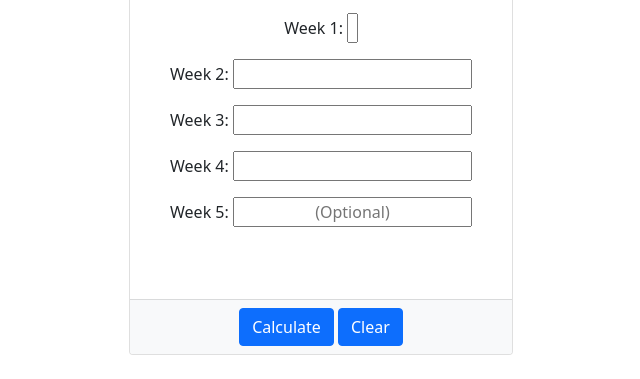
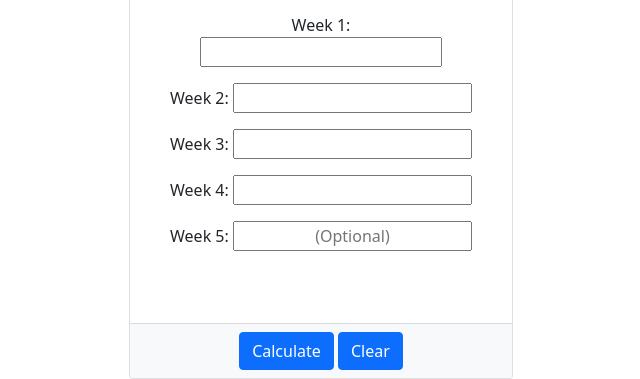
Before and after one commit to ChristianAveryLimbrick/Loop-Money-Tracker.github.io, a plain HTML site: page index.html in a window 1280 px wide. Shown: the part 662-1041 px from the top of the page, without its empty margins (319-959 px from the left). Before the commit the page ends 1017 px from the top, so only its background shows below. Drawn offline with nearby package versions, Linux system fonts and the light colour scheme.

Commit message:
Update style.css

```diff
--- a/style.css
+++ b/style.css
@@ -45,7 +45,7 @@
 #week1{
     text-align: center;
     padding-left: 1.5%;
-    width: 10px;;
+
 
 }
 
```
